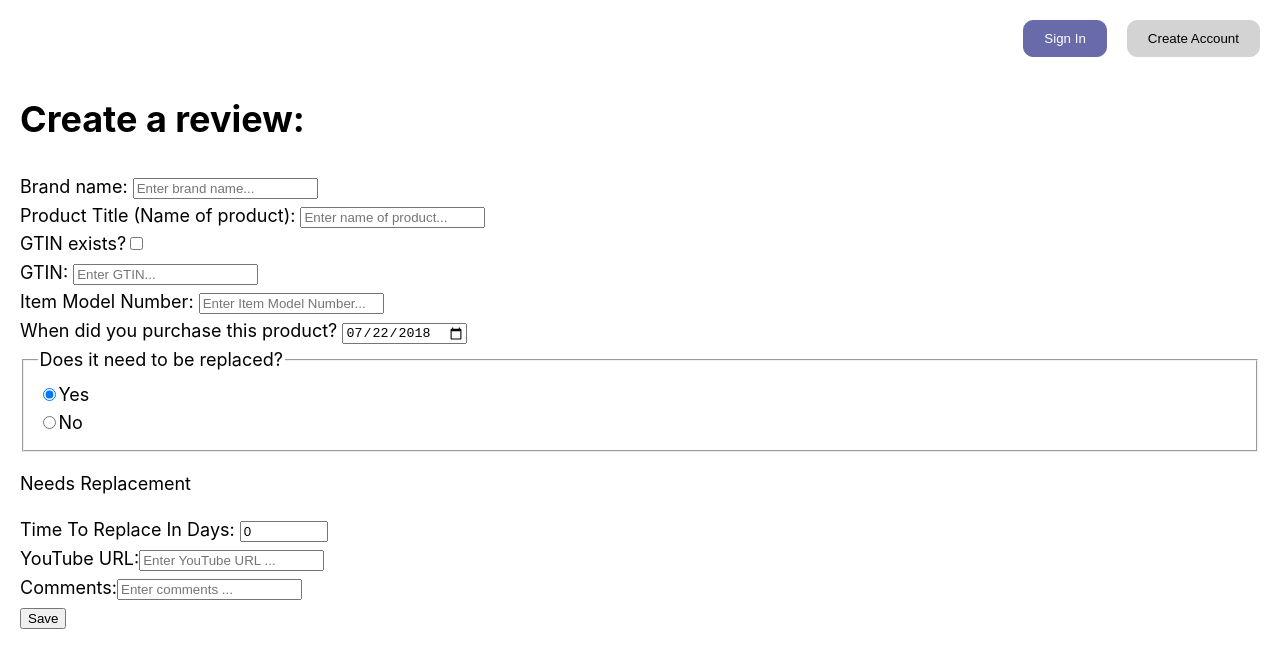
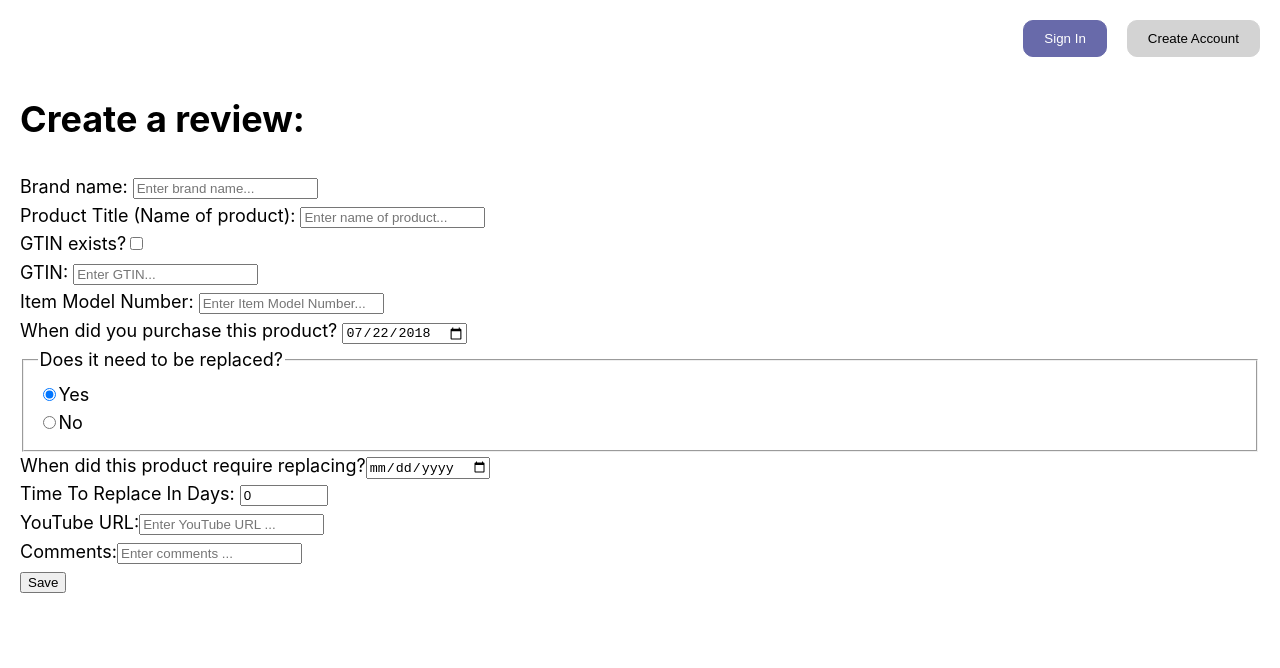
Before and after one commit to Th5192/duurable, a Next.js app: page /create-review in a window 1280 px wide. Both pictures are taken after a click on the radio button 49 px from the left and 394 px from the top of the page. Shown: the top 668 px of the page. Built offline with nearby package versions, Linux system fonts and the light colour scheme; no server answers.

Commit message:
Added requiredReplacementDate

```diff
--- a/pages/create-review.tsx
+++ b/pages/create-review.tsx
@@ -11,7 +11,7 @@ import productPageStyles from '../styles/product-page.module.css'
 // React core.
 import React, { useState } from 'react';
 
-import { doc, collection, writeBatch, serverTimestamp, Timestamp } from "firebase/firestore";
+import { deleteField, doc, collection, writeBatch, serverTimestamp, Timestamp } from "firebase/firestore";
 
 import {db} from './_app'
 
@@ -98,6 +98,7 @@ interface DataPointEditingFormProps {
     const [itemModelNumber, setItemModelNumber] = useState(existingItemModelNumber || '');
     const [purchaseDate, setPurchaseDate] = useState('2018-07-22')
     const [needsReplacement, setNeedsReplacement] = useState(false)
+    const [requiredReplacementDate, setRequiredReplacementDate] = useState<string>('');
     const [timeToReplaceInDays, setTimeToReplaceInDays] = useState(existingTimeToReplaceInDays || 0);
     const [youTubeURL, setYouTubeURL] = useState(existingYouTubeURL || '');
     const [comments, setComments] = useState(existingComments || '');
@@ -112,6 +113,21 @@ interface DataPointEditingFormProps {
       let purchaseDateStringAsDate = new Date(purchaseDate)
       let purchaseDateAsFirebaseTimeStamp = Timestamp.fromDate(purchaseDateStringAsDate)
 
+      if (requiredReplacementDate === '') {
+        batch.set(newOrEditedDataPointRef, {
+            requiredReplacementDate: deleteField()
+        }, {merge: true})
+
+      } else {
+        let dateStringAsDate = new Date(requiredReplacementDate)
+        let requiredReplacementDateAsFirebaseTimeStamp = Timestamp.fromDate(dateStringAsDate)
+
+        batch.set(newOrEditedDataPointRef, {
+          requiredReplacementDate: requiredReplacementDateAsFirebaseTimeStamp
+        }, {merge: true})
+
+      }
+
       batch.set(newOrEditedDataPointRef, {
         brand: brand,
         title: title,
@@ -124,7 +140,7 @@ interface DataPointEditingFormProps {
         youTubeURL: youTubeURL,
         comments: comments,
         timestamp: serverTimestamp()
-      })
+      }, {merge: true})
 
       const dataPointUID = newOrEditedDataPointRef.id
 
@@ -205,7 +221,11 @@ interface DataPointEditingFormProps {
             setNeedsReplacement(true);
           } else {
             setNeedsReplacement(false)
+            setRequiredReplacementDate('')
           }
+          break;
+        case 'requiredReplacementDate':
+          setRequiredReplacementDate(event.target.value)
           break;
         case 'timeToReplaceInDays':
           let timeToReplaceInDaysAsInt = parseInt(event.target.value);
@@ -257,7 +277,9 @@ interface DataPointEditingFormProps {
           <div>
             {(needsReplacement) &&
               <div>
-                <p>Needs Replacement</p>
+                <label>When did this product require replacing?</label>
+                <input id='requiredReplacementDate' className='form-field' type='date' name='requiredReplacementDate' required value={requiredReplacementDate} onChange={handleChange}/><span className="validity"></span>
+                <br></br>
               </div>
             }
           </div>
```
